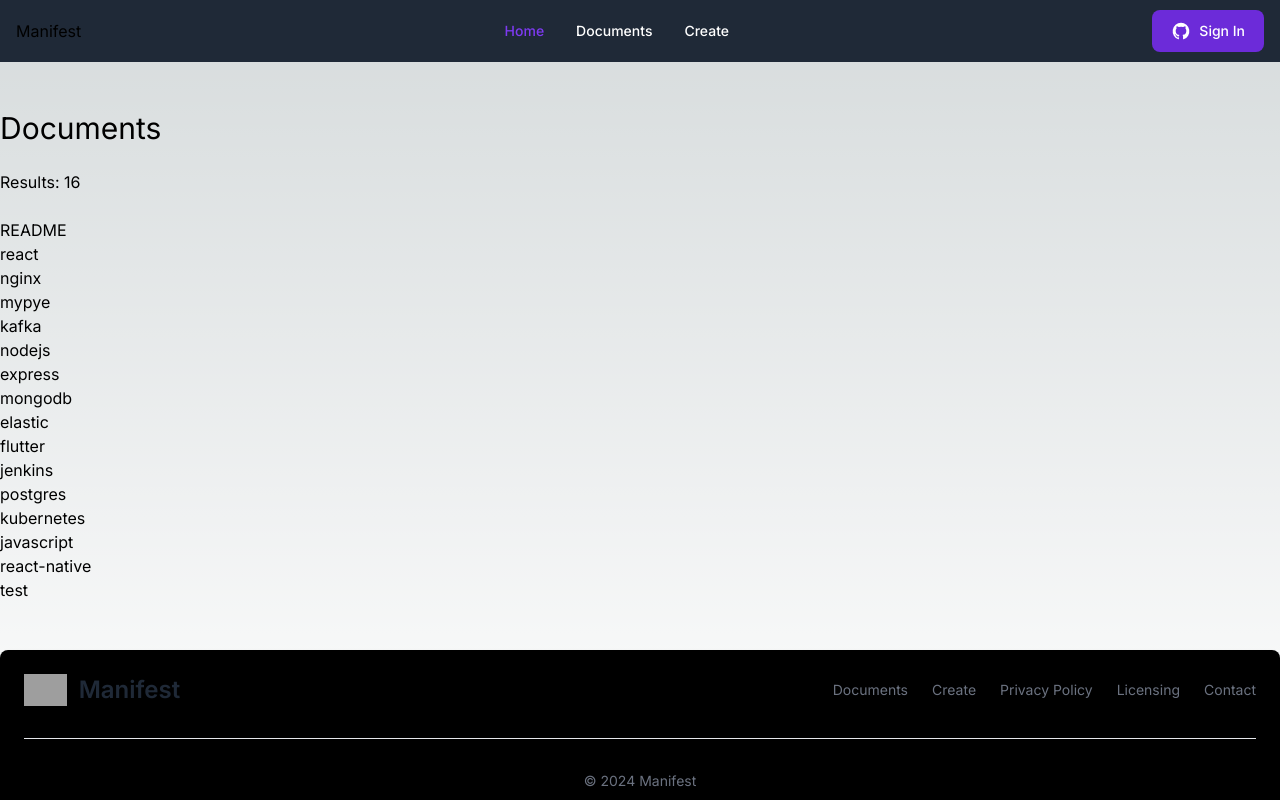
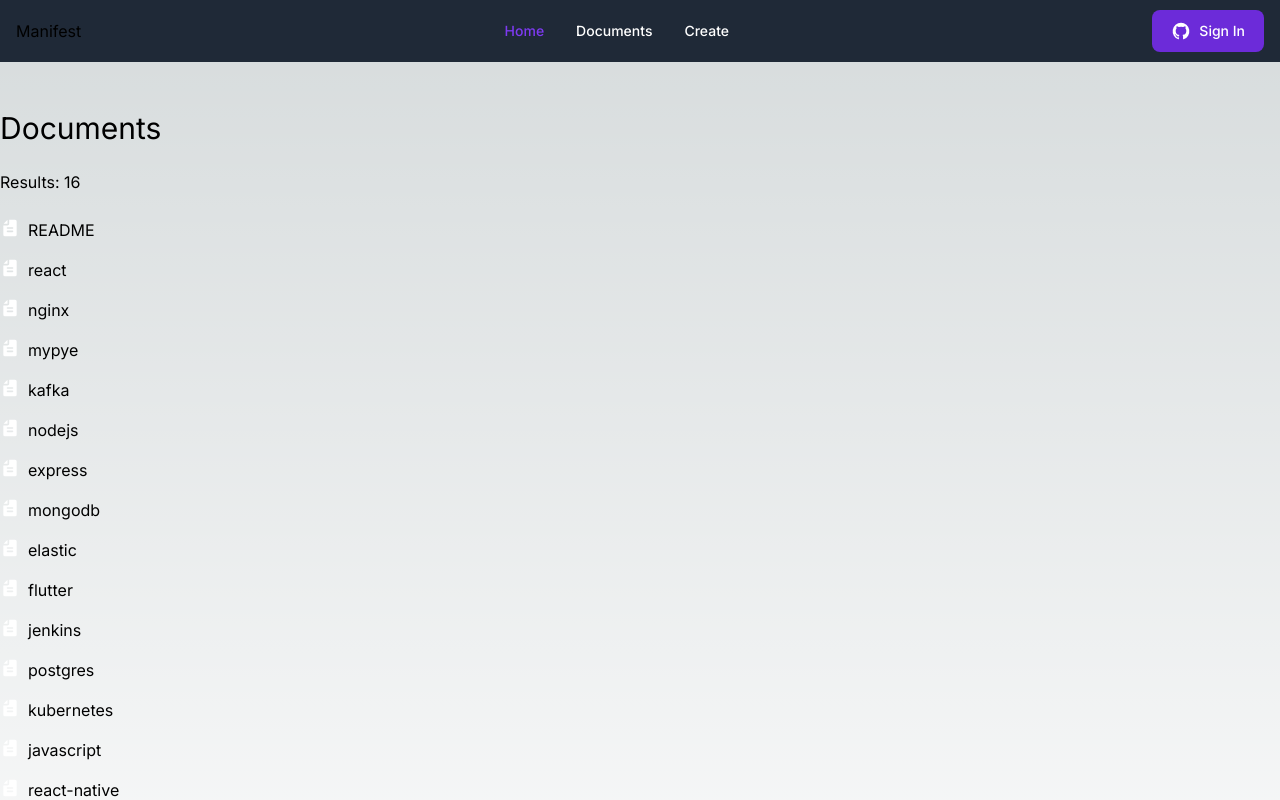
Before and after one commit to matt-adolf/Manifest-NextJS, a Next.js app: page /documents in a window 1280 px wide. Shown: the top 800 px of the page. Built offline with nearby package versions, Linux system fonts and the light colour scheme; grey boxes are pictures that could not be loaded.

Commit message:
Updated documents page data format

```diff
--- a/src/app/documents/page.js
+++ b/src/app/documents/page.js
@@ -9,8 +9,17 @@ export default async function Documents() {
         const items = docs.map((doc, index) => {
             const docName = doc.name.replaceAll('.md', '');
             return (
-                <li key={index}>
-                    <Link href={`/document/${docName}`}>{docName}</Link>
+                <li key={index} className="my-4">
+                    <div className="flex">
+                        <div class="flex-none">
+                            <svg class="mr-2 h-5 w-5 text-white dark:text-white" aria-hidden="true" xmlns="http://www.w3.org/2000/svg" width="24" height="24" fill="currentColor" viewBox="0 0 24 24">
+                                <path fill-rule="evenodd" d="M9 2.221V7H4.221a2 2 0 0 1 .365-.5L8.5 2.586A2 2 0 0 1 9 2.22ZM11 2v5a2 2 0 0 1-2 2H4v11a2 2 0 0 0 2 2h12a2 2 0 0 0 2-2V4a2 2 0 0 0-2-2h-7ZM8 16a1 1 0 0 1 1-1h6a1 1 0 1 1 0 2H9a1 1 0 0 1-1-1Zm1-5a1 1 0 1 0 0 2h6a1 1 0 1 0 0-2H9Z" clip-rule="evenodd" />
+                            </svg>
+                        </div>
+                        <div class="flex-auto w-64">
+                            <Link href={`/document/${docName}`}>{docName}</Link>
+                        </div>
+                    </div>
                 </li>
             )
         });
```
